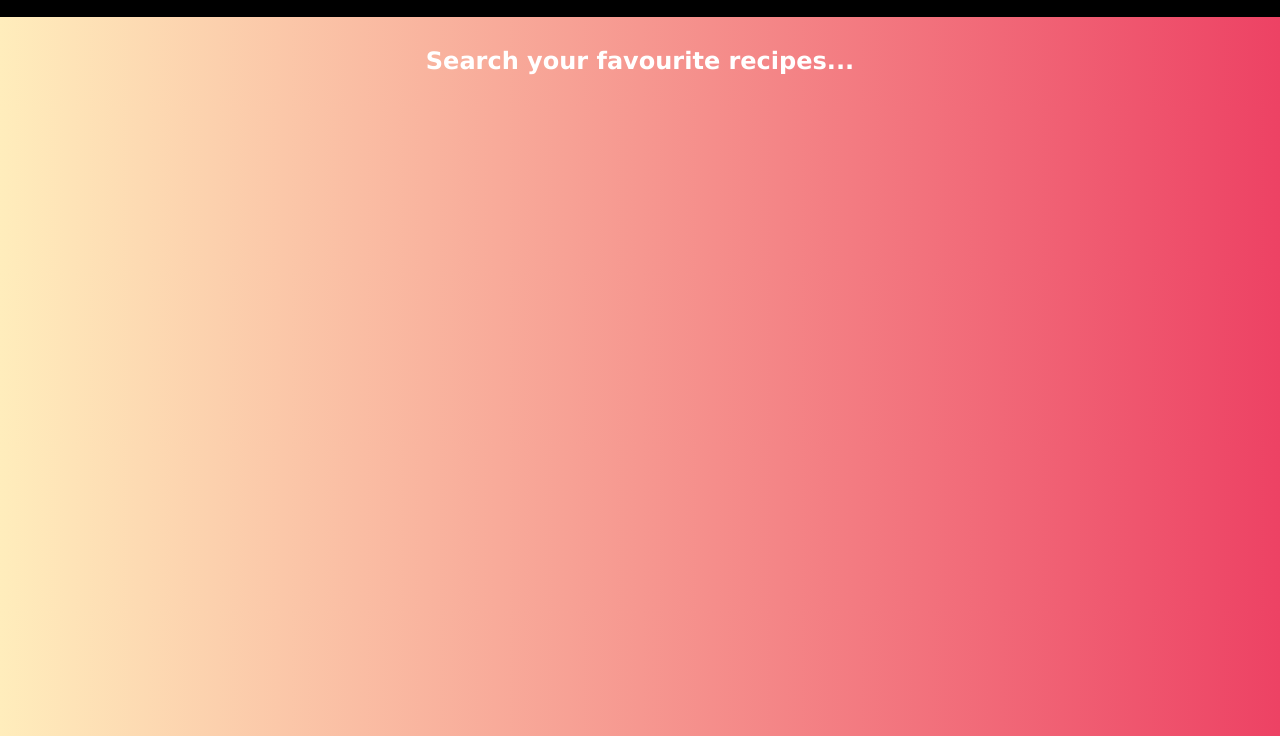
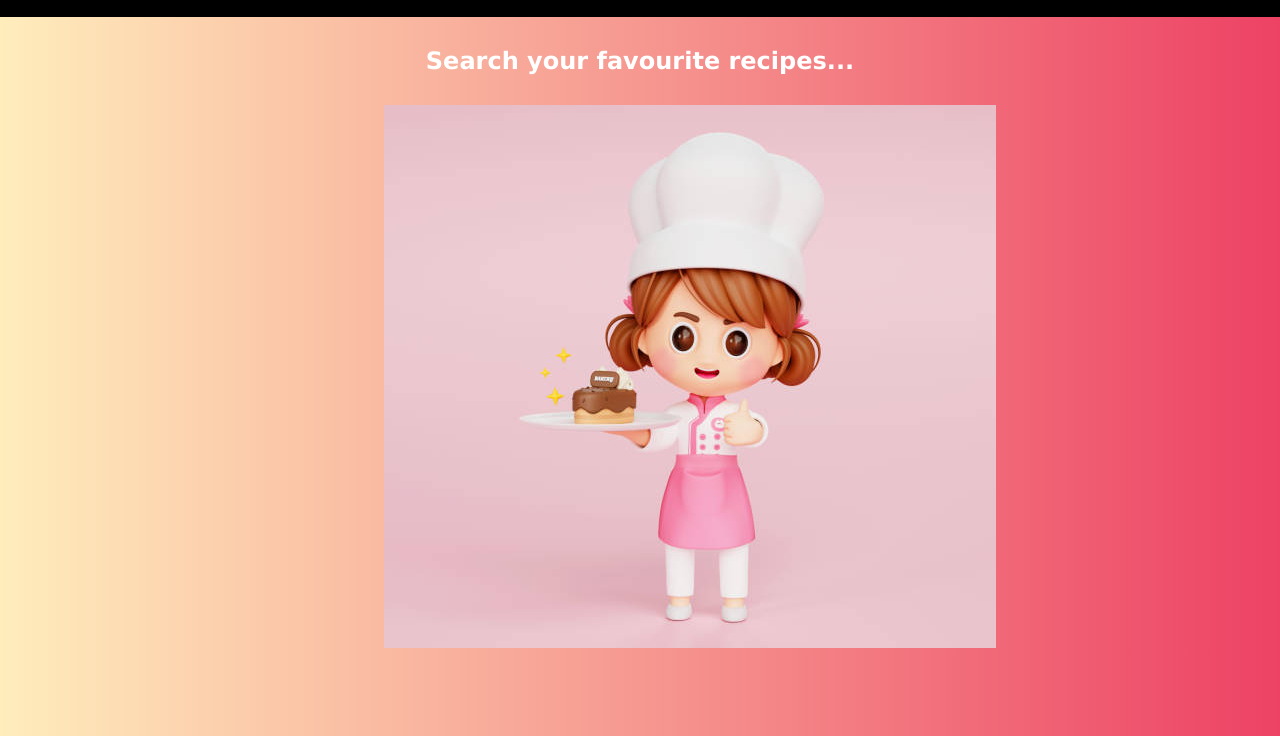
Before and after one commit to sheryshi/khana-khazana, a plain HTML site: page index.html in a window 1280 px wide. Shown: the part 64-800 px from the top of the page. Drawn offline with Linux system fonts and the light colour scheme.

Commit message:
adding pic

```diff
--- a/index.html
+++ b/index.html
@@ -38,6 +38,9 @@
 
             </div>
         </section>
+        <div class="imaging">
+            <img src="chef.jpg" alt="" srcset="">
+        </div>
     </main>
 
     <script src="script.js"></script>
--- a/style.css
+++ b/style.css
@@ -190,6 +190,12 @@ body::-webkit-scrollbar-track{
 
 }
 
+.imaging{
+   display: block;
+   margin-left: auto;
+   margin-right: auto;
+   width: 40%;
+}
 .recipe-close-btn{
     border: none;
     font-size: 18px;
```
Also changed, not shown: chef.jpg (added).
